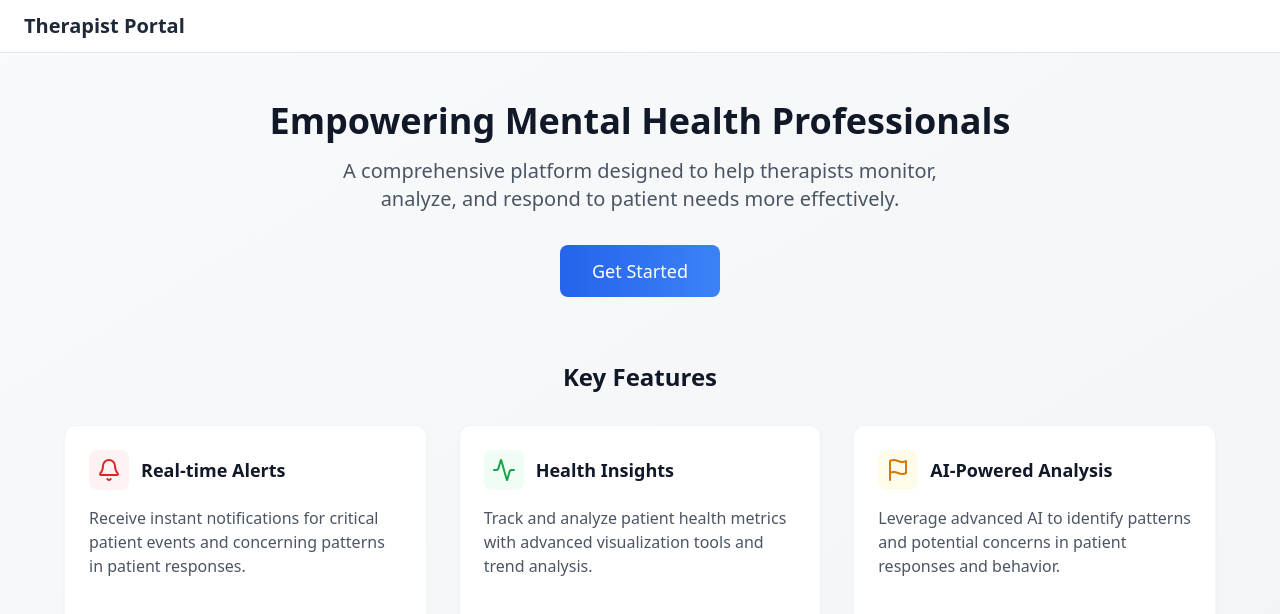
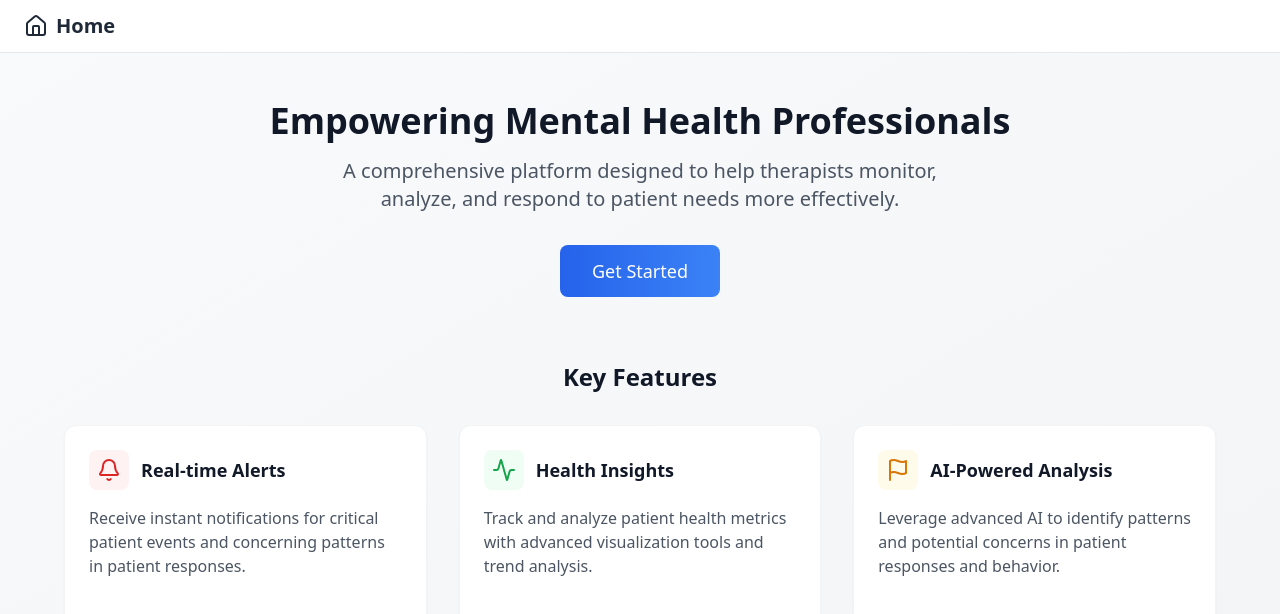
Before and after one commit to vikram087/Treehacks25, a React (Vite) app in the folder WebApp/Treehacks25/: page / in a window 1280 px wide. Shown: the top 614 px of the page. Built offline with nearby package versions, Linux system fonts and the light colour scheme.

Commit message:
Small frontend tweaks

```diff
--- a/WebApp/Treehacks25/src/components/NavDropdown.jsx
+++ b/WebApp/Treehacks25/src/components/NavDropdown.jsx
@@ -43,7 +43,7 @@ function NavDropdown({ patients }) {
 							></path>
 						</svg>
 					</button>
-					<span>Therapist Dashboard</span>
+					<span>Dashboard</span>
 				</h1>
 				<div className="relative" ref={dropdownRef}>
 					<button
--- a/WebApp/Treehacks25/src/dashboard.jsx
+++ b/WebApp/Treehacks25/src/dashboard.jsx
@@ -121,6 +121,17 @@ function Dashboard() {
 							</p>
 							<p className="text-sm text-gray-600">Critical Patients</p>
 						</div>
+
+						<div className="bg-white rounded-xl shadow-sm p-6 border border-gray-100">
+							<div className="flex items-center justify-between mb-4">
+								<div className="p-2 bg-green-50 rounded-lg">
+									<Video className="text-green-600" size={24} />
+								</div>
+								<span className="text-sm font-medium text-green-600">Next 30 Days</span>
+							</div>
+							<p className="text-2xl font-bold text-gray-900 mb-1">1</p>
+							<p className="text-sm text-gray-600">Upcoming Meetings</p>
+						</div>
 					</div>
 				</main>
 
--- a/WebApp/Treehacks25/src/homepage.jsx
+++ b/WebApp/Treehacks25/src/homepage.jsx
@@ -1,5 +1,5 @@
 import React from "react";
-import { Bell, Activity, Flag, ChevronRight, LogIn } from "lucide-react";
+import { Bell, Activity, Flag, ChevronRight, LogIn, Home } from "lucide-react";
 import { useNavigate } from "react-router-dom";
 
 function App() {
@@ -9,9 +9,10 @@ function App() {
 		<div className="min-h-screen bg-gradient-to-br from-gray-50 to-gray-100">
 			<nav className="bg-white border-b border-gray-200 px-6 py-3">
 				<div className="flex items-center justify-between">
-					<h1 className="text-xl font-semibold text-gray-800">
-						Therapist Portal
-					</h1>
+					<div className="flex items-center space-x-2">
+						<Home className="text-gray-800" size={24} />
+						<h1 className="text-xl font-semibold text-gray-800">Home</h1>
+					</div>
 				</div>
 			</nav>
 
```
Also changed, not shown: 2 other files (tests, documents, lock files or other folders).
